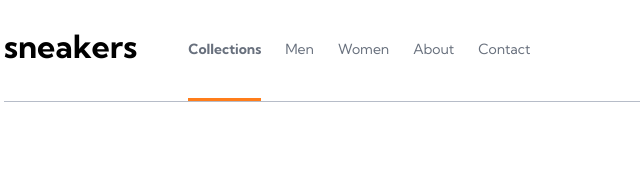
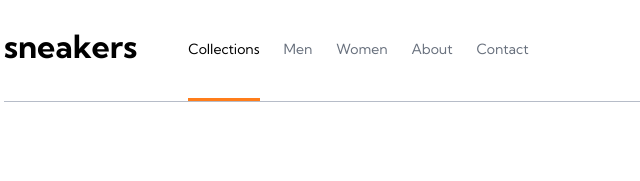
Before and after one commit to titocs/Ecommerce-Product-Page, a plain HTML site: page index.html in a window 1280 px wide. In both pictures the pointer is over the link "Collections". Shown: the top 181 px of the page, 124-764 px from the left. Drawn offline with Linux system fonts and the light colour scheme.

Commit message:
Update stylesheet.css

```diff
--- a/stylesheet.css
+++ b/stylesheet.css
@@ -617,7 +617,7 @@ main {
 
     nav a:hover {
         border-bottom: 3px solid var(--Orange);
-        font-weight: 700;
+        color: black;
         margin: 0;
         margin-right: 20px;
     }
```
